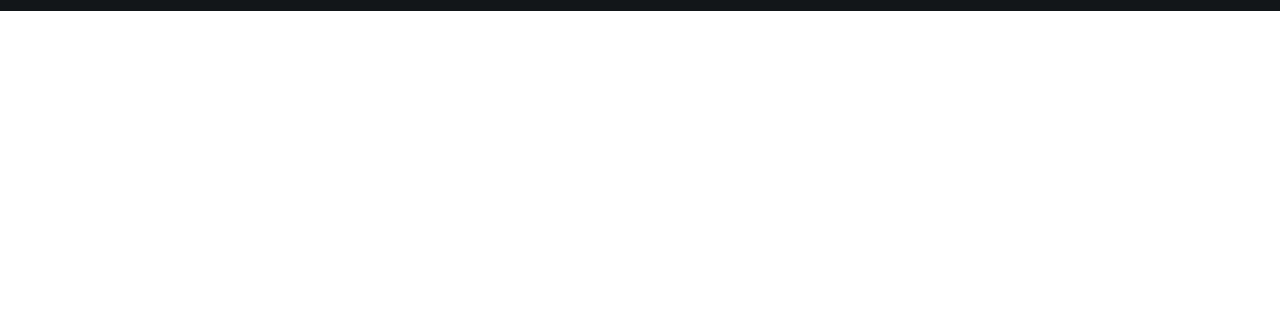
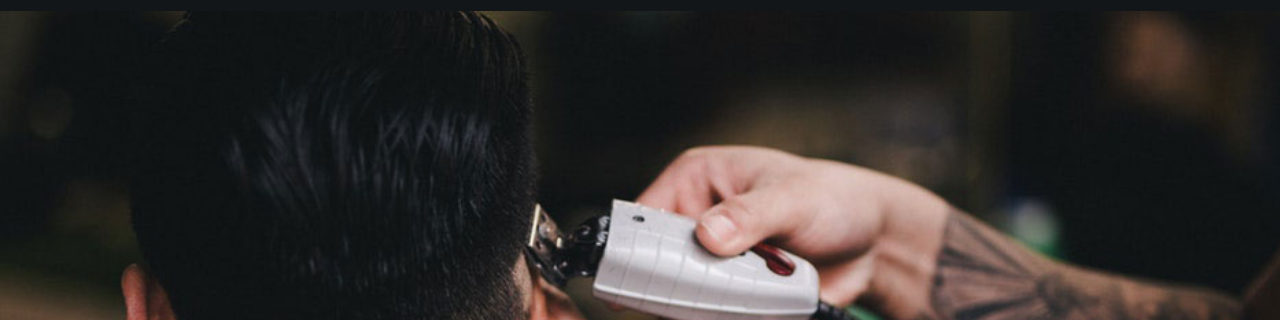
Before and after one commit to FraneSpralja/barber_shop, a plain HTML site: page index.html in a window 1280 px wide. Shown: the part 73-393 px from the top of the page. Drawn offline with nearby package versions, Linux system fonts and the light colour scheme; a web font is replaced by a local one.

Commit message:
change in main.css and _header.scss --fix problem with hero

```diff
--- a/assets/sass/layout/_header.scss
+++ b/assets/sass/layout/_header.scss
@@ -1,7 +1,7 @@
 .header {
     width: 100%;
     height: 120vh;
-    background-image: url(assets/img/hero_barber.jpg);
+    background-image: url(../img/hero_barber.jpg);
     background-size: cover ;
     background-repeat: no-repeat;
     padding-top: 20em;
```
Also changed, not shown: assets/css/main.css.
